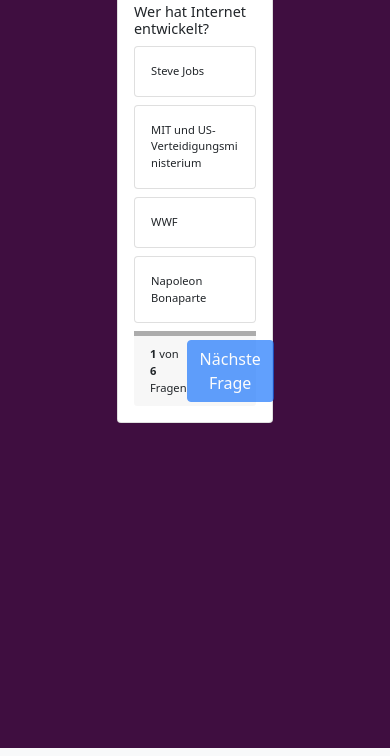
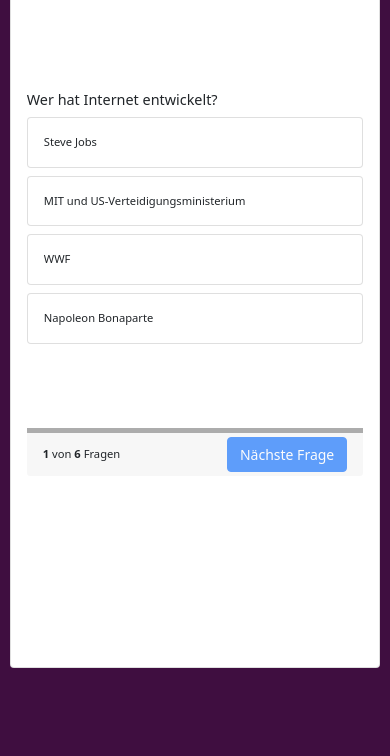
Before and after one commit to pozzandaniel/quizzApp, a plain HTML site: page index.html in a window 390 px wide. Shown: the part 151-907 px from the top of the page. After the commit the page ends 844 px from the top, so only its background shows below. Drawn offline with nearby package versions, Linux system fonts and the light colour scheme.

Commit message:
audio and responsive

```diff
--- a/index.html
+++ b/index.html
@@ -6,6 +6,7 @@
     <meta http-equiv="X-UA-Compatible" content="IE=edge">
     <meta name="viewport" content="width=device-width, initial-scale=1.0">
     <link rel="stylesheet" href="style.css">
+    <link rel="stylesheet" href="responsive.css">
     <script src="script.js"></script>
     <!-- Bootstrap style and Javascript files-->
     <link href="https://cdn.jsdelivr.net/npm/bootstrap@5.1.3/dist/css/bootstrap.min.css" rel="stylesheet"
@@ -27,6 +28,7 @@
                 <h1>QuizApp</h1>
             </span>
         </div>
+    </nav>
         <div class="container-card">
             <div class="card card-first">
                 <img src="./img/banner.jpg" id="header-img" class="card-img-top" alt="...">
@@ -35,6 +37,7 @@
                         aria-valuemin="0" aria-valuemax="100"></div>
                 </div>
                 <div class="card-body" id="endScreen" style="display: none;">
+
                     <div>
                         <h2 class="text-center">Das Spiel ist nun beendet!</h2>
                     </div>
@@ -47,7 +50,8 @@
                     </div>
                 </div>
                 <div class="card-body" id="questionBody">
-                    <h5 class="card-title" id="questionTitle">Fragen</h5>
+                    <div class="top-card">
+                        <h5 class="card-title" id="questionTitle">Fragen</h5>
                     <div class="card mb-2">
                         <div class="card-body answer-switch" id="answer1" onclick="answer('answer1')">
                             This is some text within a card body.
@@ -68,6 +72,8 @@
                             This is some text within a card body.
                         </div>
                     </div>
+                </div>
+
                     <div class="card-footer py-1">
                         <span><b id="presentQ">1</b> von <b id="lastQ">5</b> Fragen</span>
                         <button onclick="nextQuestion()" class="btn btn-primary" id="next-button" disabled>Nächste
@@ -76,7 +82,6 @@
                 </div>
             </div>
         </div>
-    </nav>
 
 </body>
 
--- /dev/null
+++ b/responsive.css
@@ -0,0 +1,60 @@
+/* Responsive under 1000px */
+@media (max-width:1000px){
+   body {
+       display: flex;
+   }
+   .card-first {
+       height: 95%;
+       width: 50%;
+   }
+   .progress {
+       overflow: visible !important;
+   }
+   .top-card {
+       min-height: 393px;
+   }
+}
+/* Responsive under 900px */
+@media (max-width:900px){
+    .card-first {
+        width: 70%;
+    }
+    .top-card {
+        min-height: 373px;
+    }
+    .btn-primary {
+        font-size: 14px !important;
+    }
+}
+@media (max-width:800px){
+    .top-card {
+        min-height: 393px;
+    }
+}
+/* Resposnive under 700px, 550px*/
+@media (max-width:700px){
+    .navbar {
+        display: none !important;
+    }
+    .card-first{
+        height: 97%;
+        width: 80%;
+    }
+    .top-card {
+        min-height: 400px;
+    }
+}
+@media (max-width:550px){
+    .card-first {
+        width: 90%;
+    }
+}
+@media (max-width:450px) {
+    .card-first {
+        width: 95%;
+    }
+    .top-card {
+        min-height: 412px;
+    }
+
+}
--- a/script.js
+++ b/script.js
@@ -51,6 +51,9 @@ let questions = [
 ];
 let currentQ = 0;
 let positivResult = 0;
+let audio_success = new Audio('./audio/success.mp3');
+let audio_wrong = new Audio('./audio/wrong.mp3');
+let audio_triumph = new Audio('./audio/triumph.mp3');
 
 function init() {
    let lastQ = document.getElementById('lastQ');
@@ -89,11 +92,13 @@ function answer(selection){
     let idOfRightAnswer = `answer${question['correct']}`;
     if (selectionNumber== correctAnswer){
         document.getElementById(selection).parentNode.classList.add('bg-success');
+        audio_success.play();
         positivResult++;
 
     } else {
         document.getElementById(selection).parentNode.classList.add('bg-danger');
         document.getElementById(idOfRightAnswer).parentNode.classList.add('bg-success');
+        audio_wrong.play();
     }
     document.getElementById('next-button').disabled = false;
 }
@@ -123,6 +128,7 @@ function reset() {
     let rightA = document.getElementById('rightA');
     totalQ.innerHTML = questions.length;
     rightA.innerHTML = positivResult;
+    audio_triumph.play();
 }
 
 function percentCalculate(){
--- a/style.css
+++ b/style.css
@@ -3,6 +3,10 @@ body {
 }
 h1 {
     font-size: 1.5rem !important;
+}
+.navbar {
+    padding-top: 0 !important;
+    padding-bottom: 0 !important;
 }
 .container-card {
     min-height: 100vh;
@@ -12,6 +16,12 @@ h1 {
     align-items: flex-start;
     width: 100%;
     padding-top: 18px;
+}
+.top-card {
+    min-height: 377px;
+    display: flex;
+    flex-direction: column;
+    justify-content: center;
 }
 .card-first {
     height: 70%;
```
Also changed, not shown: 3 other files.
